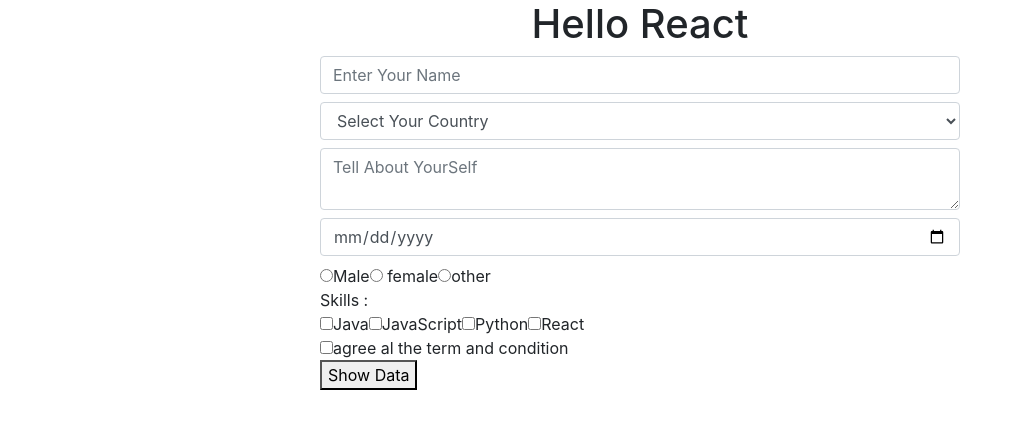
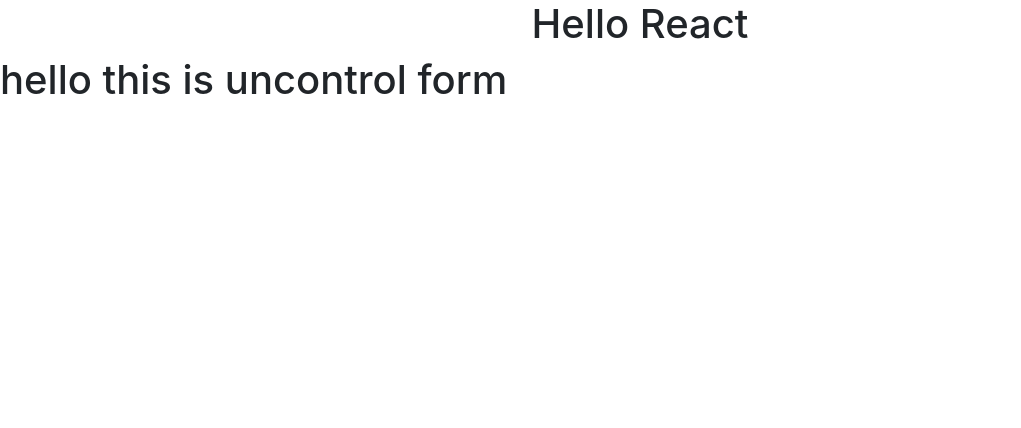
Before and after one commit to jonytalukdar/my-app, a React (Create React App) app: page / in a window 1280 px wide. Shown: the top 428 px of the page, without its empty margins (0-1021 px from the left). Built offline with nearby package versions, Linux system fonts and the light colour scheme.

Commit message:
create new component name uncontrol form

```diff
--- a/src/App.js
+++ b/src/App.js
@@ -1,5 +1,6 @@
 import React from 'react';
-import Form from './components/formAndInput/Form';
+// import Form from './components/formAndInput/Form';
+import UncontrolForm from './components/formAndInput/UncontrolForm';
 // import Chart from './components/chart/Chart';
 // import Form from './components/formAndInput/Form';
 // import State from './components/state/State';
@@ -13,7 +14,7 @@
       <div>
         {' '}
         <h1 style={{ textAlign: 'center' }}>Hello React</h1>
-        <Form></Form>
+        <UncontrolForm></UncontrolForm>
       </div>
     );
   }
--- /dev/null
+++ b/src/components/formAndInput/UncontrolForm.js
@@ -0,0 +1,13 @@
+import React, { Component } from 'react';
+
+class UncontrolForm extends Component {
+  render() {
+    return (
+      <div>
+        <h1>hello this is uncontrol form</h1>
+      </div>
+    );
+  }
+}
+
+export default UncontrolForm;
```
